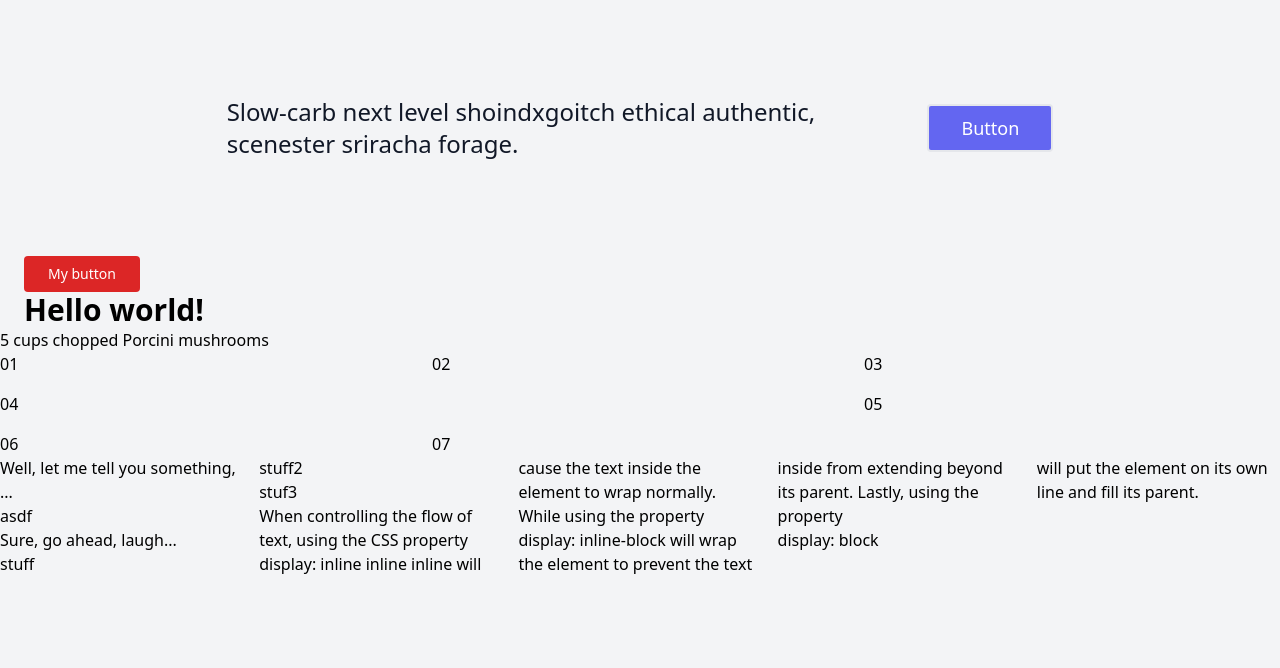
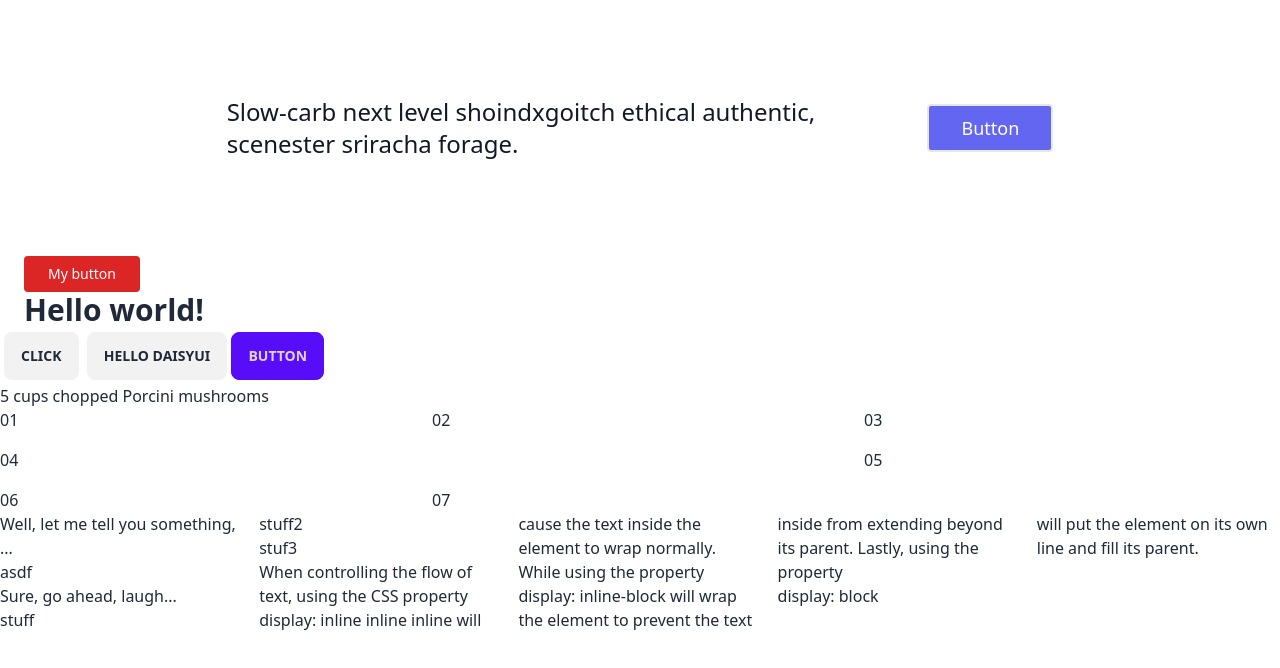
Before and after one commit to otsakir/ejbr-admin, a SvelteKit app: page / in a window 1280 px wide. Shown: the top 668 px of the page. Built offline with nearby package versions, Linux system fonts and the light colour scheme.

Commit message:
added daisyui framework

```diff
--- a/package.json
+++ b/package.json
@@ -20,7 +20,8 @@
 		"svelte-check": "^3.6.0",
 		"tailwindcss": "^3.4.3",
 		"typescript": "^5.0.0",
-		"vite": "^5.0.3"
+		"vite": "^5.0.3",
+		"daisyui": "^3"
 	},
 	"type": "module"
 }
--- a/src/routes/+layout.svelte
+++ b/src/routes/+layout.svelte
@@ -3,6 +3,21 @@
 </script>
 
 <slot />
+
+
+<div class="dropdown">
+  <div tabindex="0" role="button" class="btn m-1">Click</div>
+  <ul tabindex="0" class="dropdown-content z-[1] menu p-2 shadow bg-base-100 rounded-box w-52">
+    <li><a>Item 1</a></li>
+    <li><a>Item 2</a></li>
+  </ul>
+</div>
+
+
+
+<button class="btn">Hello daisyui</button>
+
+<button class="btn btn-primary">Button</button>
 
 
 <ul class="list-inside ...">
--- a/tailwind.config.js
+++ b/tailwind.config.js
@@ -4,5 +4,5 @@ export default {
   theme: {
     extend: {},
   },
-  plugins: [],
+  plugins: [require('daisyui')],
 }
```
Also changed, not shown: 1 other file (tests, documents, lock files or other folders).
